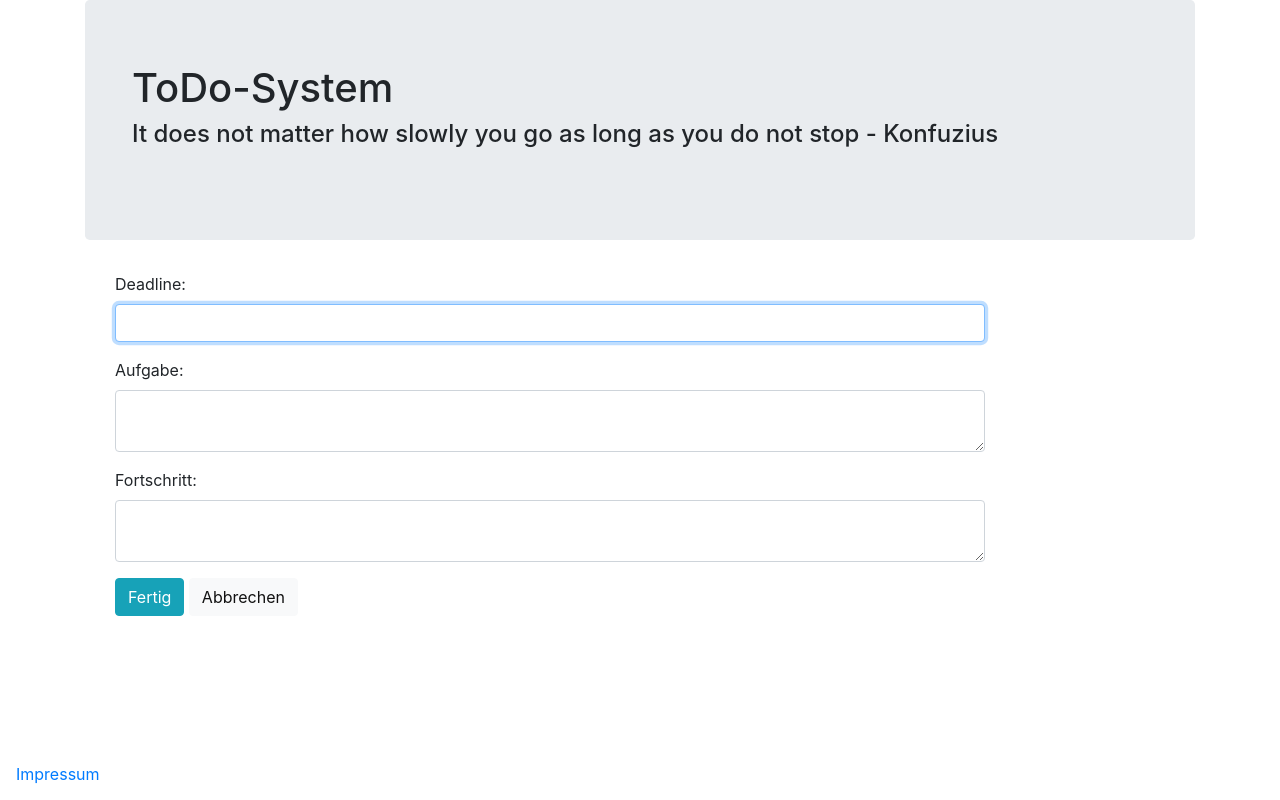
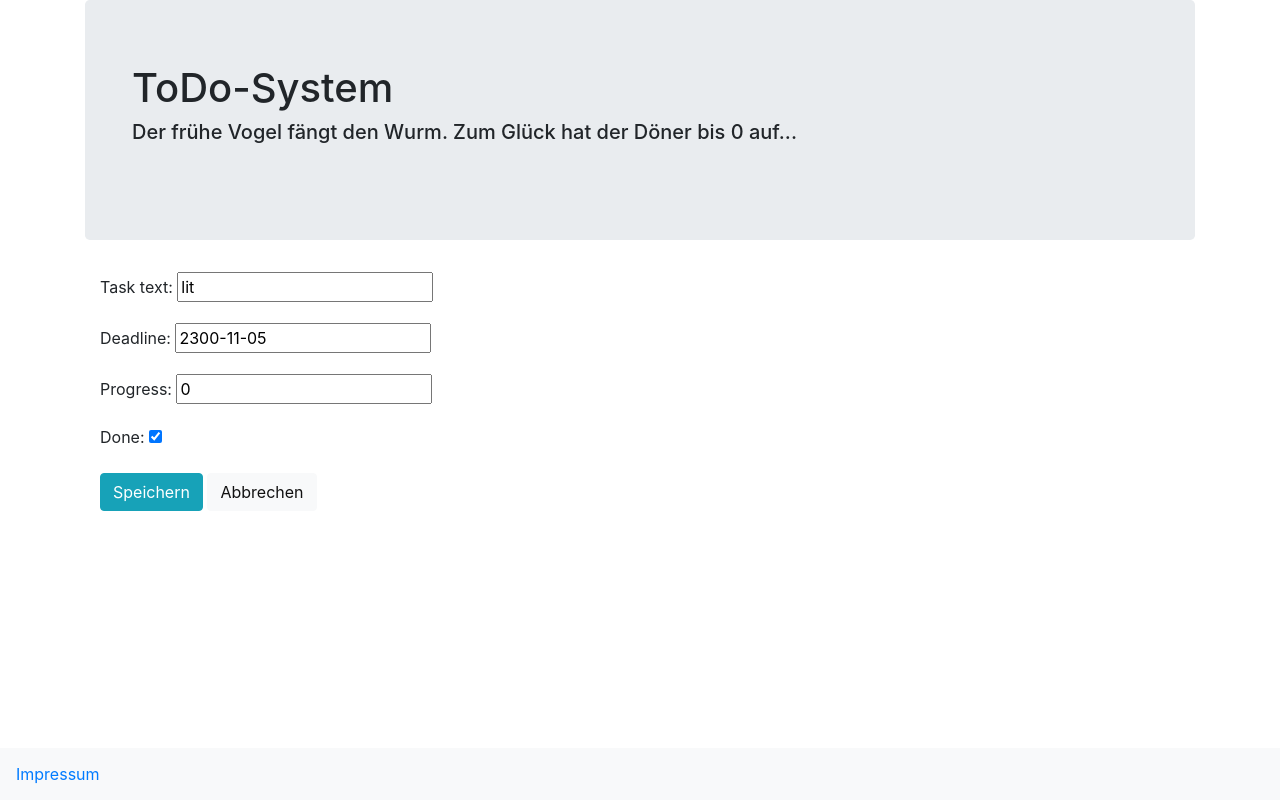
Before and after one commit to Annitiralu/-ProgPrak18-, a Django app: page /1/ in a window 1280 px wide. Run offline with Django 3.2, Linux system fonts and the light colour scheme; data comes from the database, SQL or seed files in the repository; both versions use the stored data as it was after the commit; some libraries are stand-ins or nearby versions.

Commit message:
Läuft soweit

```diff
--- a/PPSNA2/ToDoSystem/forms.py
+++ b/PPSNA2/ToDoSystem/forms.py
@@ -7,3 +7,9 @@ class PostForm(forms.ModelForm):
     class Meta:
         model = Task
         fields = ('task_text', 'deadline')
+
+
+class EditForm(forms.ModelForm):
+    class Meta:
+        model = Task
+        fields = ('task_text', 'deadline', 'progress', 'done')
--- a/PPSNA2/ToDoSystem/templates/ToDoSystem/change.html
+++ b/PPSNA2/ToDoSystem/templates/ToDoSystem/change.html
@@ -8,7 +8,8 @@
     <meta name="viewport" content="width=device-width, initial-scale=1, shrink-to-fit=no">
 
     <!-- Bootstrap CSS -->
-    <link rel="stylesheet" href="https://maxcdn.bootstrapcdn.com/bootstrap/4.0.0-beta.2/css/bootstrap.min.css" integrity="sha384-PsH8R72JQ3SOdhVi3uxftmaW6Vc51MKb0q5P2rRUpPvrszuE4W1povHYgTpBfshb" crossorigin="anonymous">
+    <link rel="stylesheet" href="https://maxcdn.bootstrapcdn.com/bootstrap/4.0.0-beta.2/css/bootstrap.min.css"
+          integrity="sha384-PsH8R72JQ3SOdhVi3uxftmaW6Vc51MKb0q5P2rRUpPvrszuE4W1povHYgTpBfshb" crossorigin="anonymous">
     <style>
         @media (max-width: 1000px) {
             .small {
@@ -33,6 +34,10 @@
             padding: 14px 16px;
             text-decoration: none;
         }
+         main {
+            margin-bottom: 4em;
+        }
+
     </style>
 </head>
 
@@ -44,13 +49,13 @@
                 <div class="navbar-header">
                     <h1>ToDo-System</h1>
                     <div class="small">
-                            <h4>It does not matter how slowly you go as long as you do not stop - Konfuzius</h4>
+                        <h5>Der frühe Vogel fängt den Wurm. Zum Glück hat der Döner bis 0 auf...</h5>
                     </div>
 
                 </div>
                 <div class="navbar">
-                        <ul class="nav navbar-nav navbar-right mr-auto fixed-bottom" style="display: inline;">
-                            <li><a href="{% url 'ToDoSystem:impressum' %}">Impressum</a> </li>
+                    <ul class="nav navbar-nav navbar-right mr-auto fixed-bottom bg-light" style="display: inline;">
+                        <li><a href="{% url 'ToDoSystem:impressum' %}">Impressum</a></li>
                     </ul>
                 </div>
             </div>
@@ -59,64 +64,29 @@
     <main>
         <div class="container"> <!-- Tabelle, wird aus JSON-Strings erstellt-->
             <div> <!-- Formular zum verändern der Einträge, ist standartmäßíg ausgegraut-->
-                    <form method="post" id="bearbeiten">
-                        <div class="form-group">
-                            <label class="control-label col-sm-2">Deadline:</label>
-                            <div class="col-sm-10">
-                                <input id="Deadline" class="form-control" type=text name="Deadline" autofocus=on required>
-                            </div>
-                        </div>
-                        <div class="form-group">
-                            <label class="control-label col-sm-2">Aufgabe:</label>
-                            <div class="col-sm-10">
-                                <textarea id="Aufgabe" class="form-control" name="Aufgabe" required></textarea>
-                            </div>
-                        </div>
-                        <div class="form-group">
-                            <label class="control-label col-sm-2">Fortschritt:</label>
-                            <div class="col-sm-10">
-                                <textarea id="Fortschritt" class="form-control" name="Fortschritt" required></textarea>
-                            </div>
-                        </div>
-                        <div class="col-sm-10">
-                            <a class="btn btn-info" type=submit href="{% url 'ToDoSystem:index' %}">Fertig</a>
+                <form method="post">
+                    {% csrf_token %}
+                    {{ form.as_p }}
+                    <button type="submit" class="btn btn-info">Speichern</button>
                     <a class="btn btn-light" href="{% url 'ToDoSystem:index' %}">Abbrechen</a>
-                        </div>
                 </form>
             </div>
         </div>
     </main>
 </div>
-    <script> //JSON mit Aufgaben
-        var Aufgaben = [{
-            "Deadline": "26.04.2018",
-            "Aufgabe": "Konzept Todo-System fertig stellen",
-            "Fortschritt": "80%"
-        }, {
-            "Deadline": "27.04.2018",
-            "Aufgabe": "Fragen und Probleme notieren zum Nachfragen",
-            "Fortschritt": "45%"
-
-        }, {
-            "Deadline": "29.04.2018",
-            "Aufgabe": "fertiges ToDo-System in git hochladen",
-            "Fortschritt": "0%"
-        }];
-        //Funktion zum Erstellen der Tabelle
-        function bearbeiten(e) {
-                    var date = document.getElementById("Deadline");
-                    //date.setAttribute("value",info.Deadline);
-                    var Text = document.getElementById("Aufgabe");
-                    //Text.innerHTML = info.Aufgabe;
-                    var Prozent = document.getElementById("Fortschritt");
-                    //Prozent.innerHTML = info.Fortschritt;
-                }
+<script>
 </script>
 <!-- Optional JavaScript -->
 <!-- jQuery first, then Popper.js, then Bootstrap JS -->
-    <script src="https://code.jquery.com/jquery-3.2.1.slim.min.js" integrity="sha384-KJ3o2DKtIkvYIK3UENzmM7KCkRr/rE9/Qpg6aAZGJwFDMVNA/GpGFF93hXpG5KkN" crossorigin="anonymous"></script>
-    <script src="https://cdnjs.cloudflare.com/ajax/libs/popper.js/1.12.3/umd/popper.min.js" integrity="sha384-vFJXuSJphROIrBnz7yo7oB41mKfc8JzQZiCq4NCceLEaO4IHwicKwpJf9c9IpFgh" crossorigin="anonymous"></script>
-    <script src="https://maxcdn.bootstrapcdn.com/bootstrap/4.0.0-beta.2/js/bootstrap.min.js" integrity="sha384-alpBpkh1PFOepccYVYDB4do5UnbKysX5WZXm3XxPqe5iKTfUKjNkCk9SaVuEZflJ" crossorigin="anonymous"></script>
+<script src="https://code.jquery.com/jquery-3.2.1.slim.min.js"
+        integrity="sha384-KJ3o2DKtIkvYIK3UENzmM7KCkRr/rE9/Qpg6aAZGJwFDMVNA/GpGFF93hXpG5KkN"
+        crossorigin="anonymous"></script>
+<script src="https://cdnjs.cloudflare.com/ajax/libs/popper.js/1.12.3/umd/popper.min.js"
+        integrity="sha384-vFJXuSJphROIrBnz7yo7oB41mKfc8JzQZiCq4NCceLEaO4IHwicKwpJf9c9IpFgh"
+        crossorigin="anonymous"></script>
+<script src="https://maxcdn.bootstrapcdn.com/bootstrap/4.0.0-beta.2/js/bootstrap.min.js"
+        integrity="sha384-alpBpkh1PFOepccYVYDB4do5UnbKysX5WZXm3XxPqe5iKTfUKjNkCk9SaVuEZflJ"
+        crossorigin="anonymous"></script>
 </body>
 
 </html>
--- a/PPSNA2/ToDoSystem/views.py
+++ b/PPSNA2/ToDoSystem/views.py
@@ -1,12 +1,12 @@
-from django.shortcuts import render, redirect
+from django.shortcuts import render, redirect, get_object_or_404
 from django.http import HttpResponse, HttpResponseRedirect
 from .models import Task
-from .forms import PostForm
+from .forms import PostForm, EditForm
 
 
 # Create your views here.
 def index(request):
-    task_list = Task.objects.order_by("-deadline")
+    task_list = Task.objects.filter(done=False).order_by("deadline")
     context = {"task_list": task_list}
     return render(request, "ToDoSystem/index.html", context)
 
@@ -15,10 +15,10 @@ def new(request):
     if request.method == "POST":
         form = PostForm(request.POST)
         if form.is_valid():
-            post = form.save(commit=False)
-            post.progress = "0"
-            post.done = False
-            post.save()
+            task = form.save(commit=False)
+            task.progress = "0"
+            task.done = False
+            task.save()
             return redirect("ToDoSystem:index")
     else:
         form = PostForm()
@@ -26,7 +26,15 @@ def new(request):
 
 
 def change(request, task_id):
-    return render(request, "ToDoSystem/change.html")
+    task = get_object_or_404(Task, pk=task_id)
+    if request.method == "POST":
+        form = EditForm(request.POST, instance=task)
+        if form.is_valid():
+            form.save()
+            return redirect("ToDoSystem:index")
+    else:
+        form = EditForm(instance=task)
+    return render(request, "ToDoSystem/change.html", {'form': form})
 
 
 def impressum(request):
```
Also changed, not shown: PPSNA2/ToDoSystem/templates/ToDoSystem/impressum.html (+7 -4 lines), PPSNA2/ToDoSystem/templates/ToDoSystem/index.html (+23 -11 lines), PPSNA2/ToDoSystem/templates/ToDoSystem/new.html (+6 -3 lines), PPSNA2/db.sqlite3. Lines whose indentation alone changed are shown as unchanged.
